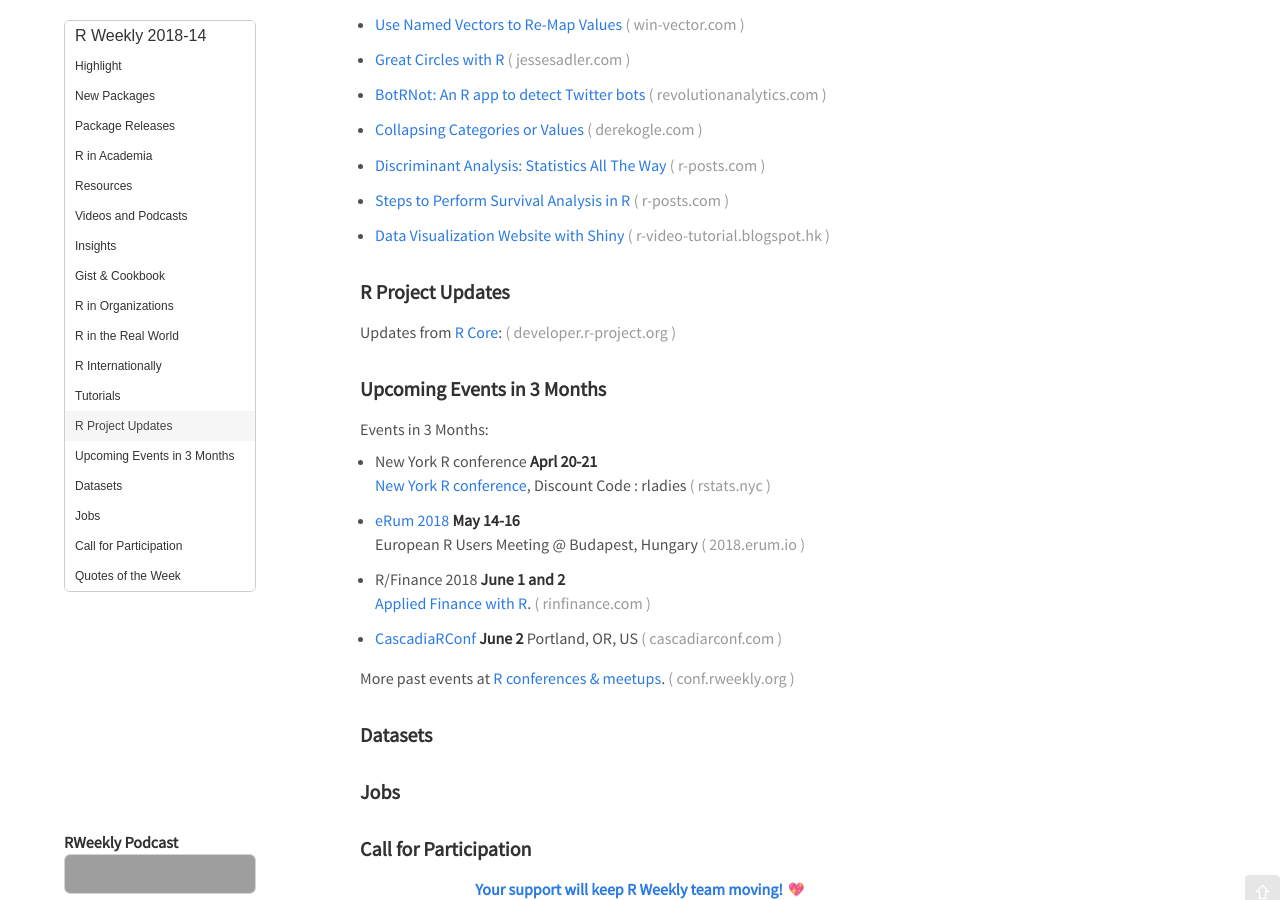
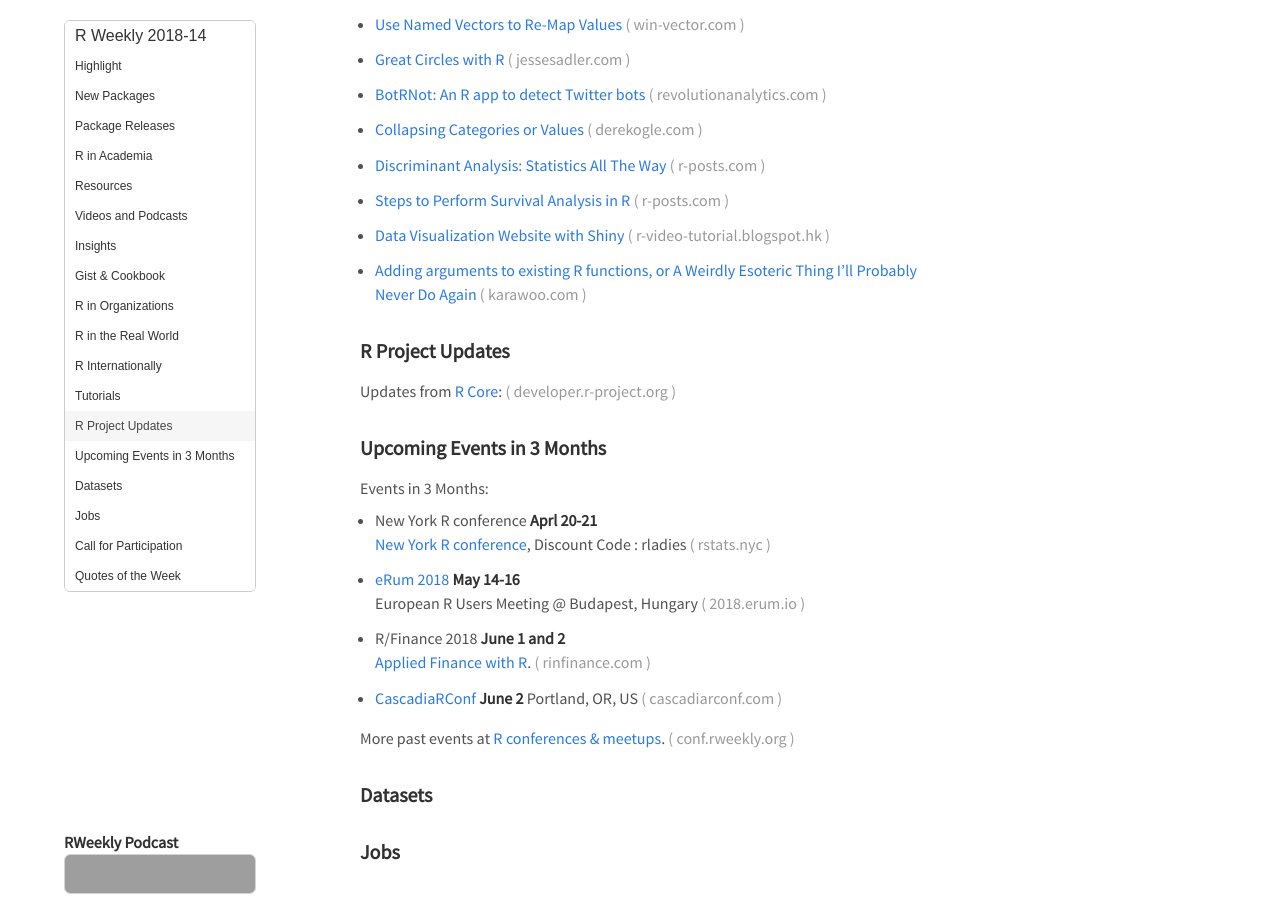
Before and after one commit to rweekly/rweekly.org, a Jekyll site: the page built from draft.md, in a window 1280 px wide and 900 px high, scrolled down 2591 px. Built offline with Jekyll 4.4.1, drawn with Linux system fonts in a browser that asks for light colours; emoji names are drawn with the system emoji font; comment, search, counter and statistics services are not loaded; grey boxes are pictures that could not be loaded.

Commit message:
Add post about adding arguments to existing functions

```diff
--- a/draft.md
+++ b/draft.md
@@ -150,6 +150,8 @@ Release Date: 2018-4-1
 
 + [Data Visualization Website with Shiny](https://r-video-tutorial.blogspot.hk/2018/03/data-visualization-website-with-shiny.html)
 
++ [Adding arguments to existing R functions, or A Weirdly Esoteric Thing I'll Probably Never Do Again](https://blog.karawoo.com/2018/03/31/adding-arguments-to-existing-r-functions)
+
 <!--<div class="post-more-begin"></div><div class="post-more-end"></div>-->
 
 ###  R Project Updates
```
